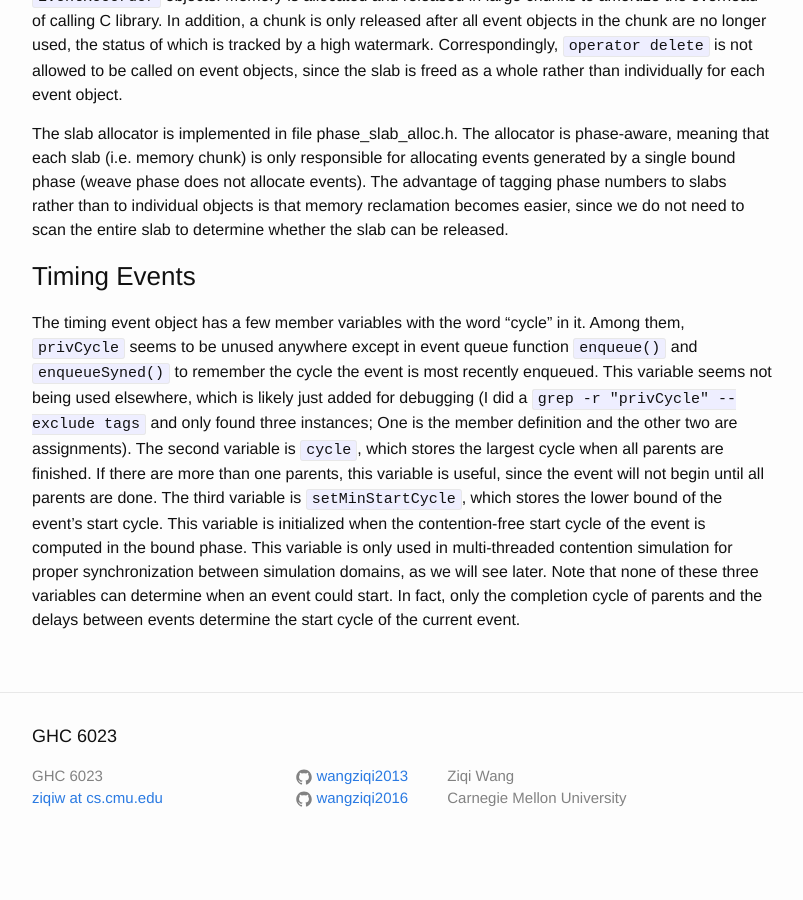
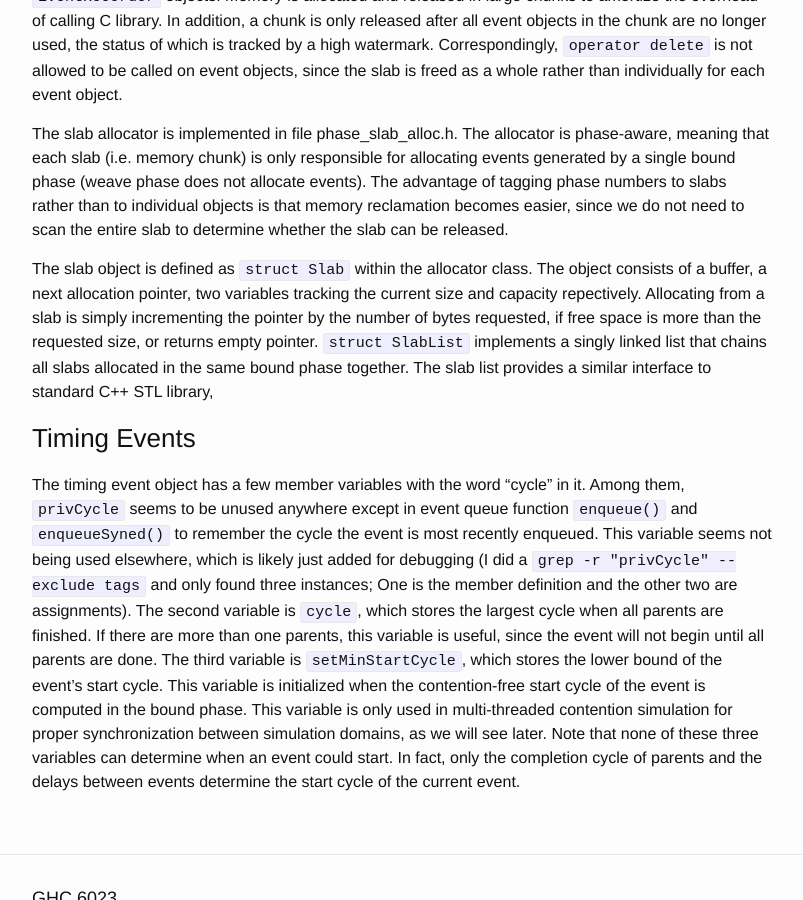
Before and after one commit to wangziqi2013/wangziqi2013.github.io, a Jekyll site: the page built from _posts/2019-01-22-understand-zsim-contention-sim.markdown, in a window 1280 px wide and 900 px high, scrolled down 3584 px. Shown: the whole window, without its empty margins (238-1041 px from the left). Built offline with Jekyll 4.4.1, drawn with Linux system fonts in a browser that asks for light colours; before the commit the page ends 4454 px from its top, so only the background shows below that.

Commit message:
Adding slab

```diff
--- a/_posts/2019-01-22-understand-zsim-contention-sim.markdown
+++ b/_posts/2019-01-22-understand-zsim-contention-sim.markdown
@@ -137,7 +137,11 @@ memory chunk) is only responsible for allocating events generated by a single bo
 events). The advantage of tagging phase numbers to slabs rather than to individual objects is that memory reclamation
 becomes easier, since we do not need to scan the entire slab to determine whether the slab can be released.
 
-
+The slab object is defined as `struct Slab` within the allocator class. The object consists of a buffer, a next allocation
+pointer, two variables tracking the current size and capacity repectively. Allocating from a slab is simply incrementing
+the pointer by the number of bytes requested, if free space is more than the requested size, or returns empty pointer.
+`struct SlabList` implements a singly linked list that chains all slabs allocated in the same bound phase together. The
+slab list provides a similar interface to standard C++ STL library,
 
 ### Timing Events
 
```
